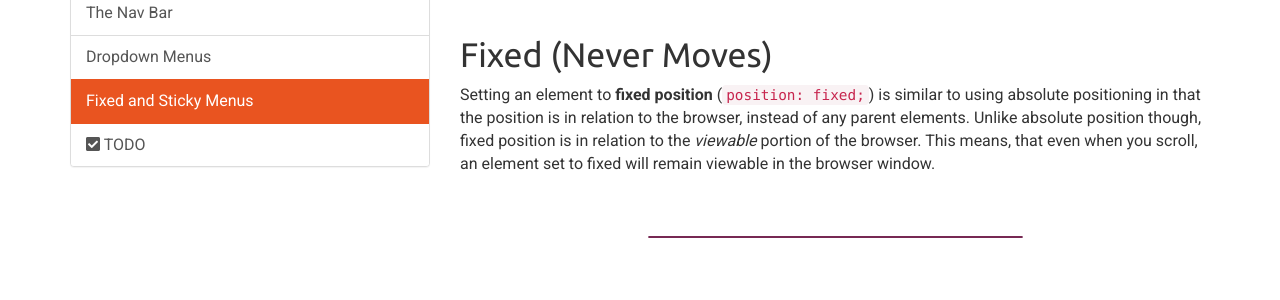
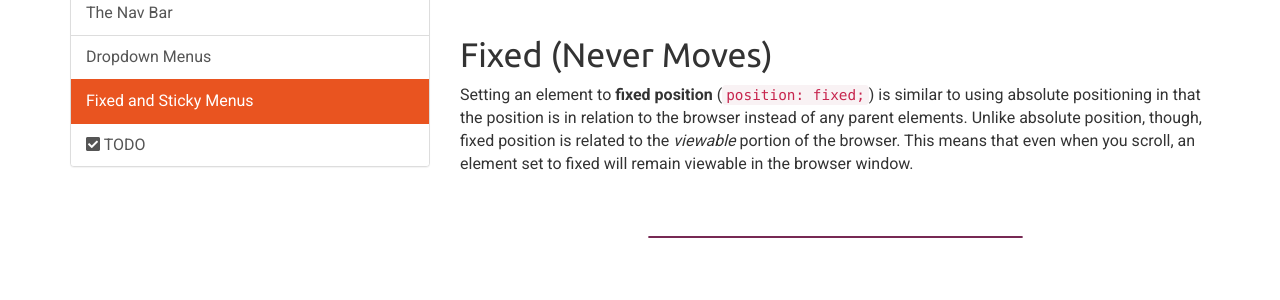
Before and after one commit to Montana-Media-Arts/webDesignFall2024, a Jekyll site: the page built from _docs/topic-12/03-navigation/page-04.md, in a window 1280 px wide and 968 px high. Shown: the part 328-628 px from the top of the window. Built offline with Jekyll 4.4.1, drawn with Linux system fonts in a browser that asks for light colours; nearby versions of some CDN libraries.

Commit message:
Update page-04.md

```diff
--- a/_docs/topic-12/03-navigation/page-04.md
+++ b/_docs/topic-12/03-navigation/page-04.md
@@ -13,7 +13,7 @@ By now you should be familiar with <a href="../../topic-11/position-relative/" t
 
 
 ## Fixed (Never Moves)
-Setting an element to **fixed position** (`position: fixed;`) is similar to using absolute positioning in that the position is in relation to the browser, instead of any parent elements. Unlike absolute position though, fixed position is in relation to the _viewable_ portion of the browser. This means, that even when you scroll, an element set to fixed will remain viewable in the browser window.
+Setting an element to **fixed position** (`position: fixed;`) is similar to using absolute positioning in that the position is in relation to the browser instead of any parent elements. Unlike absolute position, though, fixed position is related to the _viewable_ portion of the browser. This means that even when you scroll, an element set to fixed will remain viewable in the browser window.
 
 <div class="codepen-embed">
   <p data-height="600" data-theme-id="30567" data-slug-hash="qBNYWae" data-default-tab="result" data-user="retrog4m3r" data-embed-version="2" data-pen-title="Dropdown Menu with Fixed Header" class="codepen"></p>
```
